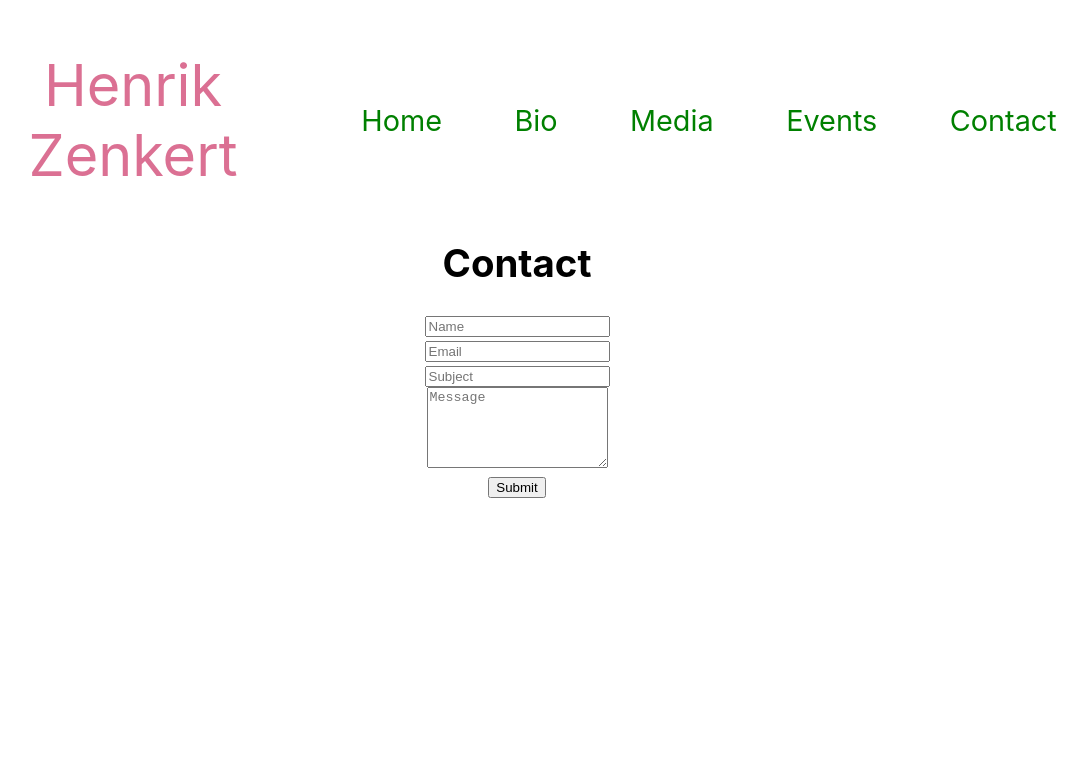
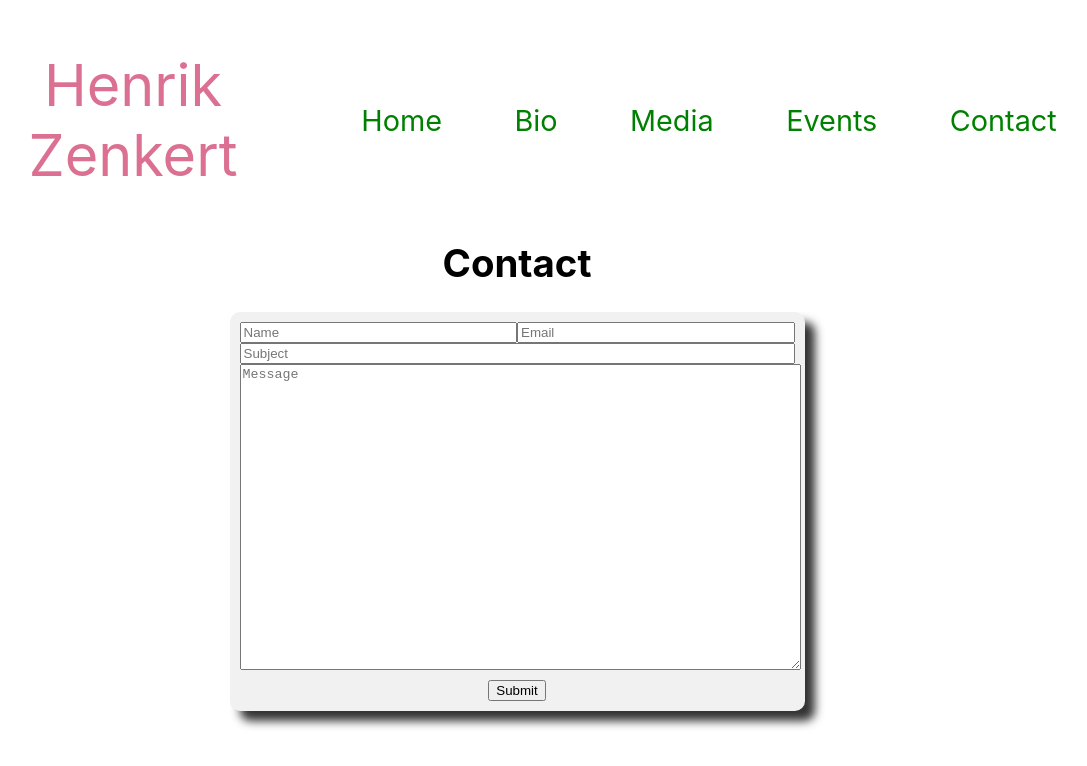
Before and after one commit to YesSeri/singer-page, a React (Create React App) app: page /contact in a window 1280 px wide. Shown: the top 766 px of the page, without its empty margins (123-1210 px from the left). Built offline with nearby package versions, Linux system fonts and the light colour scheme.

Commit message:
made contact form prettier

```diff
--- a/src/components/ContactForm.js
+++ b/src/components/ContactForm.js
@@ -2,7 +2,47 @@ import React, { Component } from 'react';
 import emailjs from 'emailjs-com';
 import { ToastContainer, toast } from 'react-toastify';
 import 'react-toastify/dist/ReactToastify.min.css';
+import styled from 'styled-components'
 
+const NameInput = styled.input`
+  flex: 1 47%;
+`;
+const EmailInput = styled.input`
+  flex: 1 47%;
+`;
+const SubjectInput = styled.input`
+  flex: 1 10%;
+`;
+const InputDiv = styled.div`
+  display: flex;
+  flex-wrap: wrap;
+`;
+const FormDiv = styled.div`
+  display:flex;
+  justify-content:center;
+  @media (max-width: 768px) {
+  }
+`;
+const SubmitButton = styled.button`
+  display:block;
+  margin:auto;
+  @media (max-width: 768px) {
+  }
+`;
+const TextArea = styled.textarea`
+  width: 100%;
+  margin-bottom: 5px;
+  height: 300px;
+  @media (max-width: 768px) {
+    width: 100%;
+  }
+`;
+const Form = styled.form`
+  box-shadow: 10px 10px 10px #333;
+  background-color: #f1f1f1;
+  padding: 10px;
+  border-radius: 10px;
+`
 // Email validation
 const emailRegex = RegExp(/^[a-zA-Z0-9.!#$%&'*+/=?^_`{|}~-]+@[a-zA-Z0-9-]+(?:\.[a-zA-Z0-9-]+)*$/);
 
@@ -136,11 +176,10 @@ class ContactForm extends Component {
     const { formErrors } = this.state;
 
     return (
-      <div className='ContactForm'>
-        <form id='contact-form' onSubmit={this.handleSubmit} noValidate>
-          <div className='row'>
-            <div className='col-6'>
-              <input
+      <FormDiv>
+        <Form onSubmit={this.handleSubmit} noValidate>
+          <InputDiv>
+            <NameInput
               type='text'
               name='name'
               value={this.state.name}
@@ -148,14 +187,11 @@ class ContactForm extends Component {
               onChange={this.handleChange}
               placeholder='Name'
               noValidate
-              ></input>
+            ></NameInput>
             {formErrors.name.length > 0 && (
               <span className='errorMessage'>{formErrors.name}</span>
             )}
-            </div>
-
-            <div className='col-6'>
-              <input
+            <EmailInput
               type='email'
               name='email'
               value={this.state.email}
@@ -163,54 +199,43 @@ class ContactForm extends Component {
               onChange={this.handleChange}
               placeholder='Email'
               noValidate
-              ></input>
+            ></EmailInput>
             {formErrors.email.length > 0 && (
               <span className='errorMessage'>{formErrors.email}</span>
             )}
-            </div>
-          </div>
 
-          <div className='row'>
-            <div className='col-6'>
-              <input
+            <SubjectInput
               type='subject'
               name='subject'
               value={this.state.subject}
-                className={`form-control formInput ${
-                  formErrors.subject.length > 0 ? 'error' : null
+              className={`form-control formInput ${formErrors.subject.length > 0 ? 'error' : null
                 }`}
               onChange={this.handleChange}
               placeholder='Subject'
               noValidate
-              ></input>
+            ></SubjectInput>
             {formErrors.subject.length > 0 && (
               <span className='errorMessage'>{formErrors.subject}</span>
             )}
-            </div>
-
-            <div className='col-6'>
-              <textarea
-                rows='5'
+          </InputDiv>
+          <TextArea
             name='message'
             value={this.state.message}
-                className={`form-control formInput ${
-                  formErrors.message.length > 0 ? 'error' : null
+            className={`form-control formInput ${formErrors.message.length > 0 ? 'error' : null
               }`}
             onChange={this.handleChange}
             placeholder='Message'
             noValidate
-              ></textarea>
+          ></TextArea>
           {formErrors.message.length > 0 && (
             <span className='errorMessage'>{formErrors.message}</span>
           )}
-            </div>
-          </div>
-          <button className='submit-btn' type='submit'>
+          <SubmitButton className='submit-btn' type='submit'>
             Submit
-          </button>
-        </form>
+          </SubmitButton>
+        </Form>
         <ToastContainer />
-      </div>
+      </FormDiv>
     );
   }
 }
```
Lines whose indentation alone changed are shown as unchanged.
